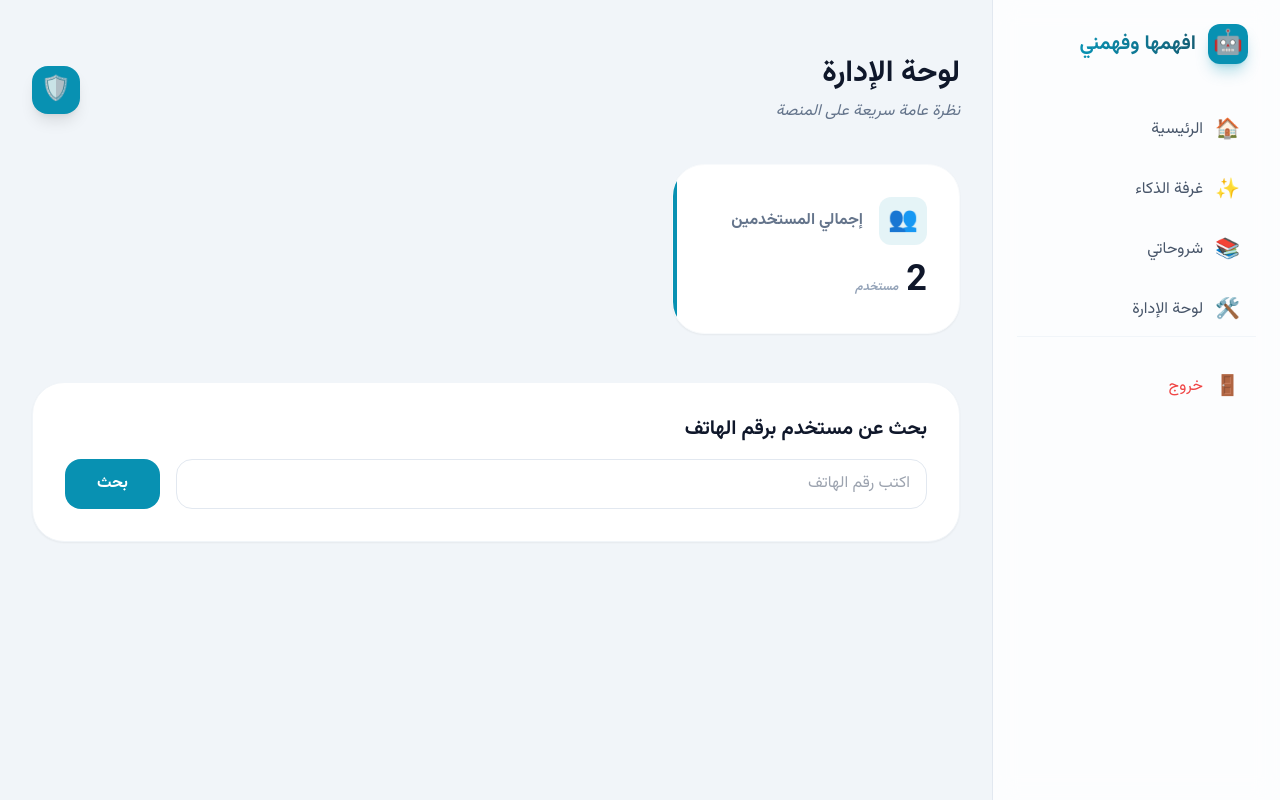
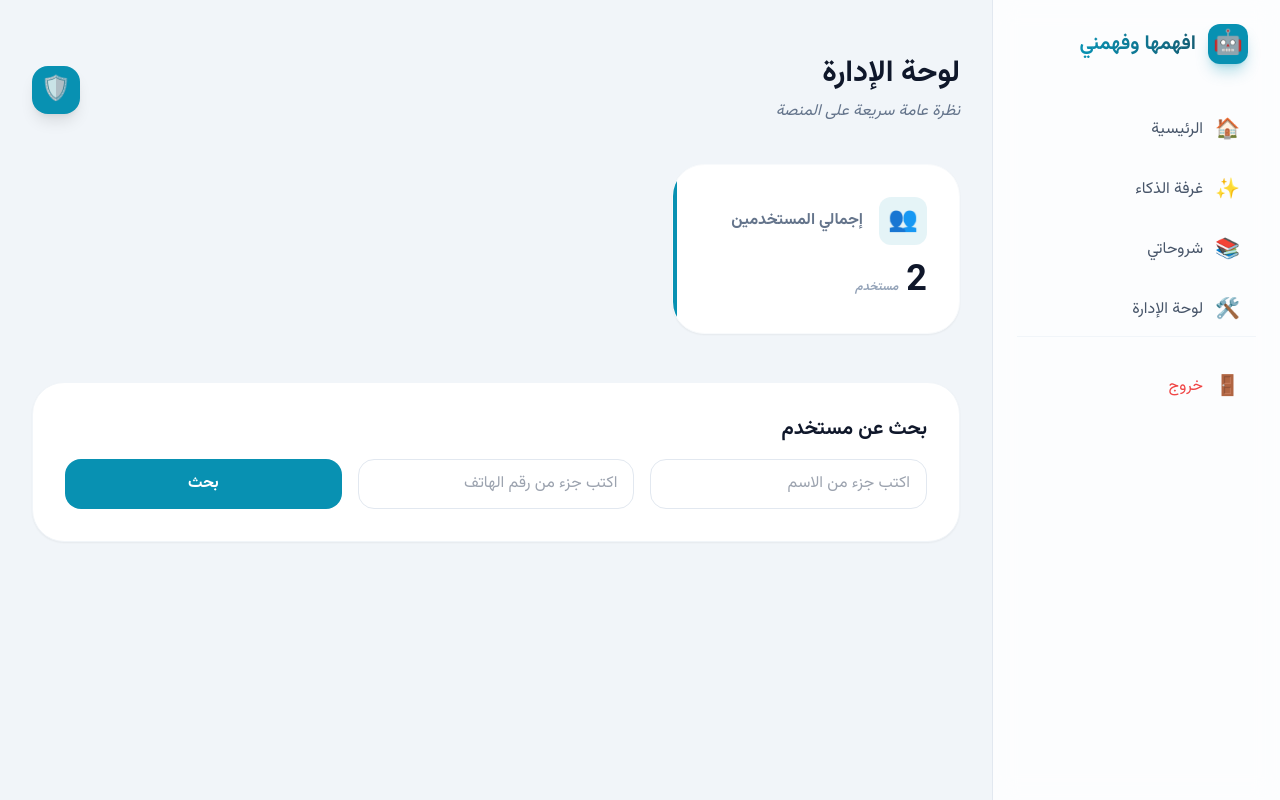
Before and after one commit to Moha225121/afhamha_124, a Flask app: page /admin in a window 1280 px wide. Run offline with Flask 3, Linux system fonts and the light colour scheme; a user stored in the database is signed in; some libraries are stand-ins or nearby versions.

Commit message:
Update admin search and seeding

```diff
--- a/app.py
+++ b/app.py
@@ -310,15 +310,22 @@ def admin_dashboard():
 
     total_users = User.query.count()
     phone_query = request.args.get('phone', '').strip()
-    found_user = None
-    if phone_query:
-        found_user = User.query.filter_by(phone=phone_query).first()
+    name_query = request.args.get('name', '').strip()
+    found_users = []
+    if phone_query or name_query:
+        query = User.query
+        if phone_query:
+            query = query.filter(User.phone.ilike(f"%{phone_query}%"))
+        if name_query:
+            query = query.filter(User.full_name.ilike(f"%{name_query}%"))
+        found_users = query.order_by(User.joined_at.desc()).limit(50).all()
 
     return render_template(
         'admin_dashboard.html',
         total_users=total_users,
         phone_query=phone_query,
-        found_user=found_user
+        name_query=name_query,
+        found_users=found_users
     )
 
 @app.route('/admin/delete/<int:user_id>', methods=['POST'])
--- a/templates/admin_dashboard.html
+++ b/templates/admin_dashboard.html
@@ -26,14 +26,21 @@
   </div>
 
   <div class="mt-12 bg-white rounded-[2rem] p-8 border border-slate-100 shadow-sm">
-    <h3 class="text-xl font-black text-slate-900 mb-4">بحث عن مستخدم برقم الهاتف</h3>
-    <form method="GET" action="{{ url_for('admin_dashboard') }}" class="flex flex-col md:flex-row gap-4">
+    <h3 class="text-xl font-black text-slate-900 mb-4">بحث عن مستخدم</h3>
+    <form method="GET" action="{{ url_for('admin_dashboard') }}" class="grid grid-cols-1 md:grid-cols-3 gap-4">
+      <input
+        type="text"
+        name="name"
+        value="{{ name_query or '' }}"
+        placeholder="اكتب جزء من الاسم"
+        class="px-4 py-3 rounded-2xl border border-slate-200 focus:outline-none focus:ring-2 focus:ring-primary/30"
+      />
       <input
         type="text"
         name="phone"
         value="{{ phone_query or '' }}"
-        placeholder="اكتب رقم الهاتف"
-        class="flex-1 px-4 py-3 rounded-2xl border border-slate-200 focus:outline-none focus:ring-2 focus:ring-primary/30"
+        placeholder="اكتب جزء من رقم الهاتف"
+        class="px-4 py-3 rounded-2xl border border-slate-200 focus:outline-none focus:ring-2 focus:ring-primary/30"
       />
       <button
         type="submit"
@@ -42,35 +49,40 @@
       </button>
     </form>
 
-    {% if phone_query %}
-      {% if found_user %}
-        <div class="mt-6 border border-slate-100 rounded-2xl p-6 bg-slate-50">
-          <div class="grid grid-cols-1 md:grid-cols-3 gap-4">
+    {% if phone_query or name_query %}
+      {% if found_users and found_users|length > 0 %}
+        <div class="mt-6 space-y-4">
+          {% for u in found_users %}
+            <div class="border border-slate-100 rounded-2xl p-6 bg-slate-50">
+              <div class="grid grid-cols-1 md:grid-cols-4 gap-4">
                 <div>
                   <p class="text-xs font-bold text-slate-400 mb-1">الاسم</p>
-              <p class="font-bold text-slate-900">{{ found_user.full_name or '—' }}</p>
+                  <p class="font-bold text-slate-900">{{ u.full_name or '—' }}</p>
                 </div>
                 <div>
                   <p class="text-xs font-bold text-slate-400 mb-1">رقم الهاتف</p>
-              <p class="font-bold text-slate-900">{{ found_user.phone }}</p>
+                  <p class="font-bold text-slate-900">{{ u.phone }}</p>
                 </div>
                 <div>
                   <p class="text-xs font-bold text-slate-400 mb-1">كلمة المرور (مشفر)</p>
-              <p class="font-mono text-xs text-slate-700 break-all">{{ found_user.password }}</p>
+                  <p class="font-mono text-xs text-slate-700 break-all">{{ u.password }}</p>
                 </div>
-          </div>
-
-          <form method="POST" action="{{ url_for('admin_delete_user', user_id=found_user.id) }}" class="mt-6">
+                <div class="flex items-end">
+                  <form method="POST" action="{{ url_for('admin_delete_user', user_id=u.id) }}" class="w-full">
                     <button
                       type="submit"
                       onclick="return confirm('هل أنت متأكد من حذف هذا المستخدم؟')"
-              class="px-6 py-3 rounded-2xl bg-red-500 text-white font-bold hover:bg-red-600 transition-colors">
+                      class="w-full px-4 py-3 rounded-2xl bg-red-500 text-white font-bold hover:bg-red-600 transition-colors">
                       حذف المستخدم
                     </button>
                   </form>
                 </div>
+              </div>
+            </div>
+          {% endfor %}
+        </div>
       {% else %}
-        <p class="mt-6 text-sm font-bold text-red-500">لم يتم العثور على مستخدم بهذا الرقم</p>
+        <p class="mt-6 text-sm font-bold text-red-500">لم يتم العثور على نتائج</p>
       {% endif %}
     {% endif %}
   </div>
```
Also changed, not shown: 2 other files. Lines whose indentation alone changed are shown as unchanged.
